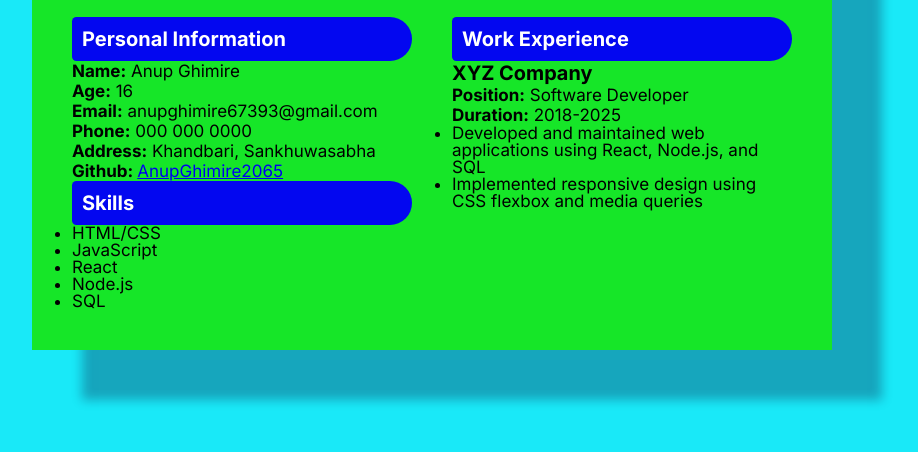
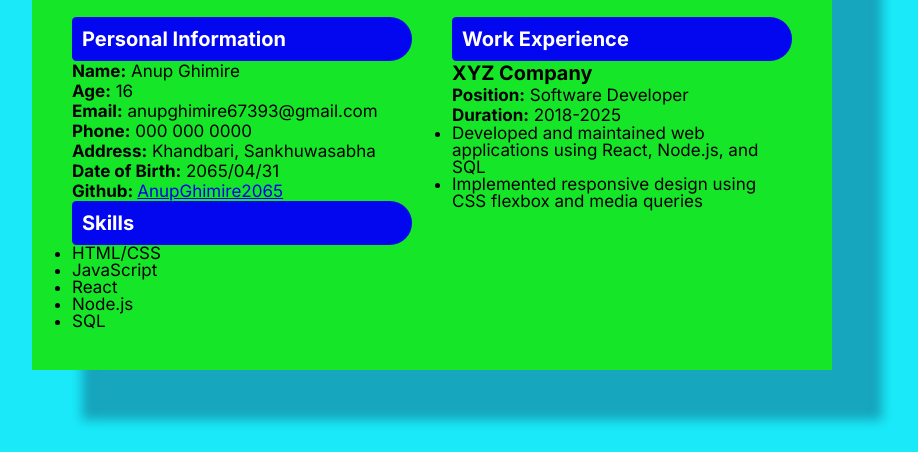
Before and after one commit to anup2065/First, a plain HTML site: page index.html in a window 1280 px wide. Shown: the part 348-800 px from the top of the page, without its empty margins (208-1126 px from the left). Drawn offline with Linux system fonts and the light colour scheme.

Commit message:
Update index.html
Date of birth add

```diff
--- a/index.html
+++ b/index.html
@@ -67,6 +67,7 @@
         <p><strong>Email:</strong> anupghimire67393@gmail.com</p>
         <p><strong>Phone:</strong> 000 000 0000</p>
         <p><strong>Address:</strong> Khandbari, Sankhuwasabha</p>
+         <p><strong>Date of Birth:</strong> 2065/04/31 </p>
         <p><strong>Github: </strong><a href="https://github.com/AnupGhimire2065">AnupGhimire2065</a></p>
         <h2>Skills</h2>
         <ul>
```
